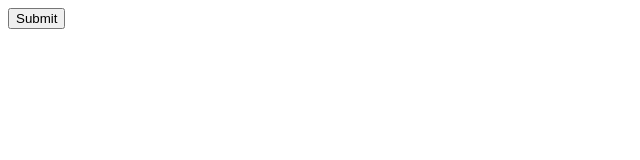
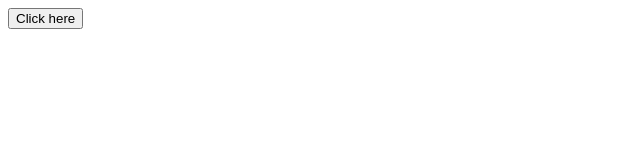
Before and after one commit to TEAM-7-SAD/team7-sem-versioning, a website: page button.html in a window 1280 px wide. Shown: the full height of the page, 0-640 px from the left. Drawn offline with Linux system fonts and the light colour scheme.

Commit message:
feat: Change submit to click here

```diff
--- a/button.html
+++ b/button.html
@@ -6,6 +6,6 @@
     <title>Document</title>
   </head>
   <body>
-    <button type="submit">Submit</button>
+    <button type="submit">Click here</button>
   </body>
 </html>
```
